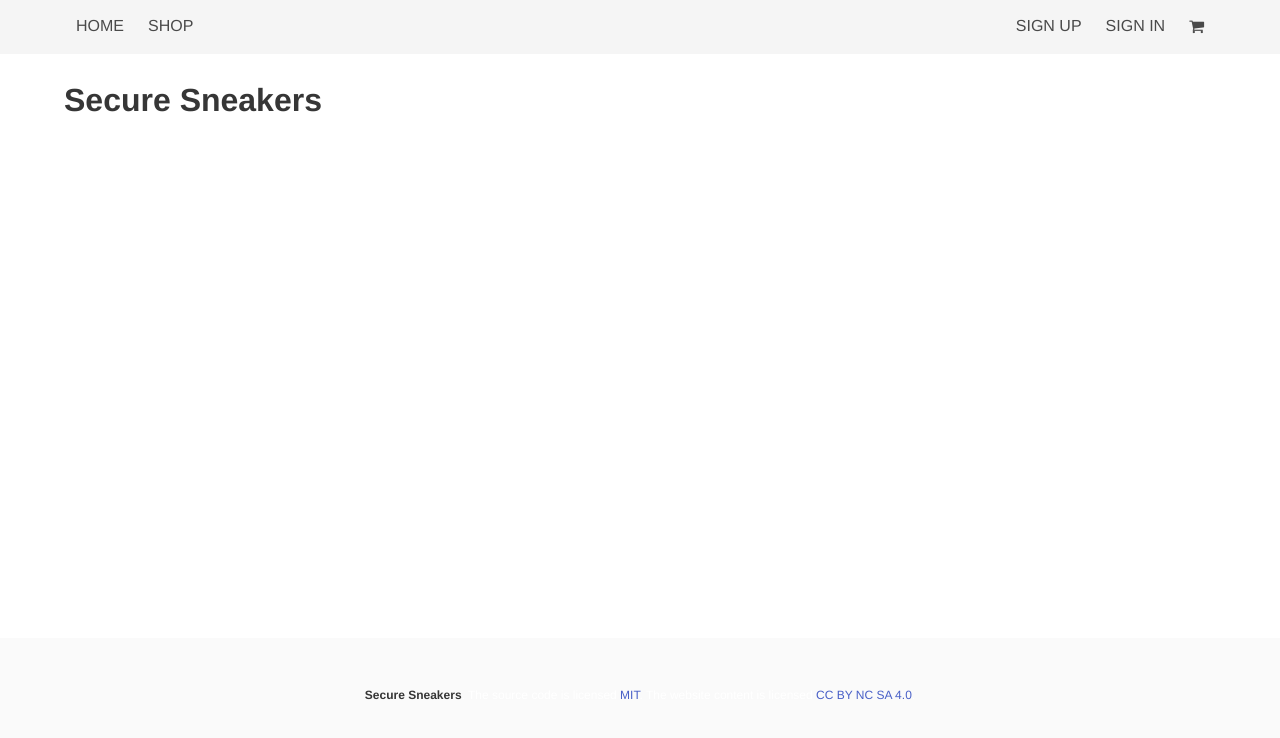
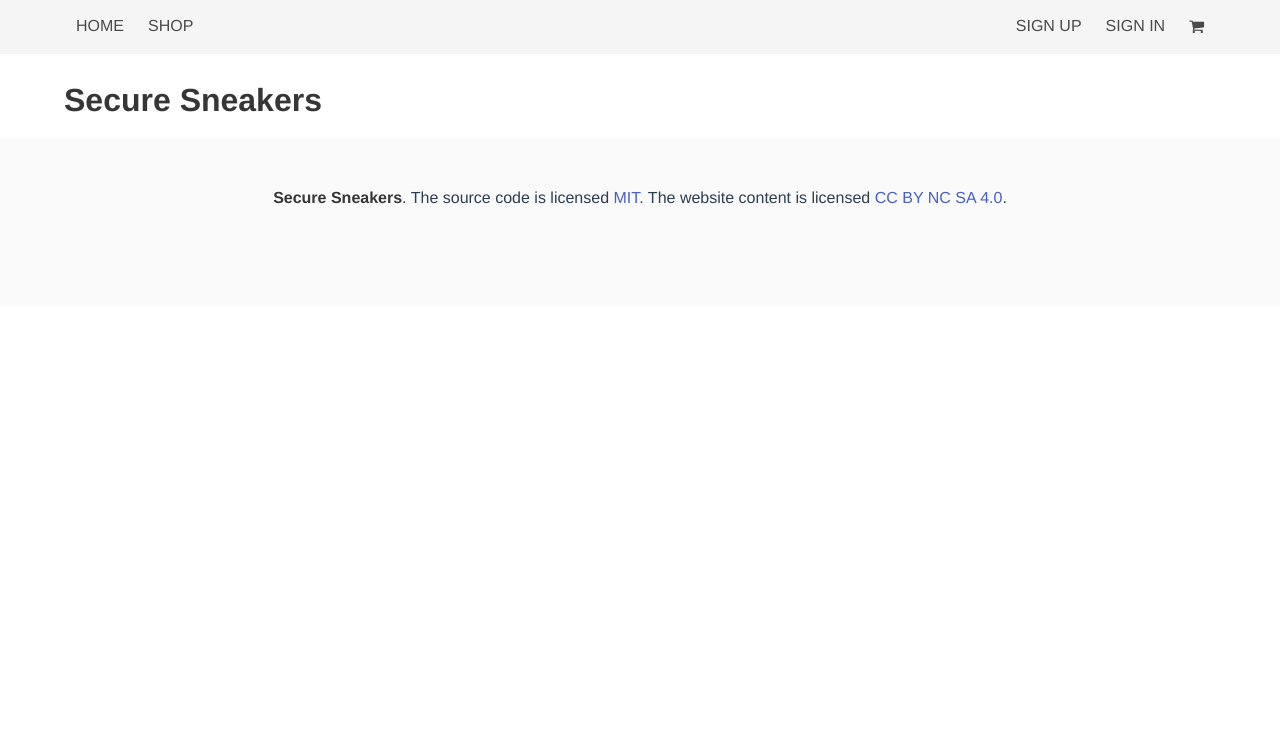
Before and after one commit to Fiordas/secure-sneakers, a Vue app in the folder client/: page / in a window 1280 px wide. Shown: the top 738 px of the page. Built offline with nearby package versions, Linux system fonts and the light colour scheme.

Commit message:
Revert footer (it is blocked add button)

```diff
--- a/client/src/components/Footer.vue
+++ b/client/src/components/Footer.vue
@@ -14,16 +14,7 @@
 
 <style>
   .footer {
-    padding: 20px;
-    font-size: 12px;
-    text-align: right;
-    background: #000;
     margin-top: 20px;
-    position: fixed;
-    left: 0;
-    bottom: 0;
-    width: 100%;
-    color: #FFFFFF;
   }
 
 </style>
```
